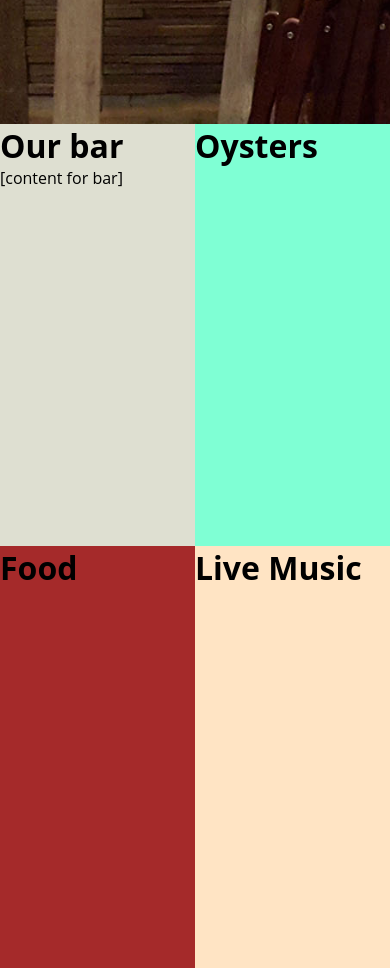
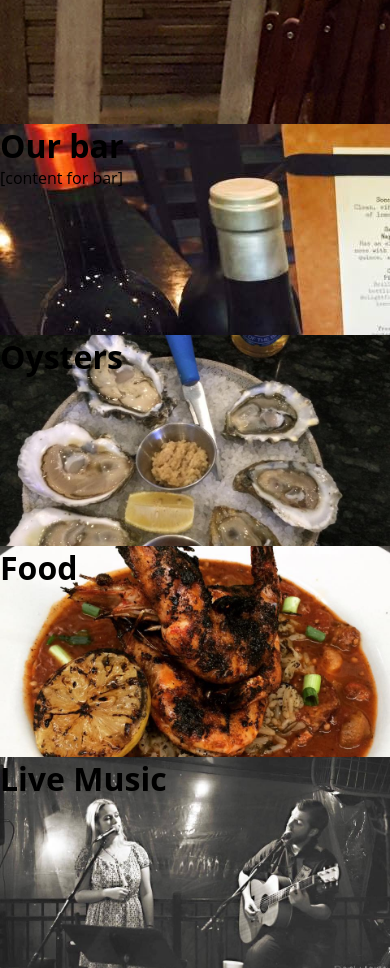
Before and after one commit to clvinning/snapper-website, a plain HTML site: page index.html in a window 390 px wide. Shown: the part 720-1688 px from the top of the page. Drawn offline with Linux system fonts and the light colour scheme.

Commit message:
Added more placeholder content and styles

```diff
--- a/css/main.css
+++ b/css/main.css
@@ -22,24 +22,38 @@ h1, p {
     background-image: url(../img/bghome.jpg);
     background-repeat: no-repeat;
     background-size: cover;
+    background-attachment: fixed;
 }
 
 #drinks {
   background-color: #DEDFD1;
+  background-image: url(../bar.jpg);
+  background-attachment: fixed;
 }
 
 #oysters {
   background-color: aquamarine;
+  background-image: url(../oysters.jpg);
+  background-repeat: no-repeat;
+  background-position: center;
+  background-size: cover;
+
 }
 
 #food {
-
-  background-color: brown
+  background-image: url(../food.jpg);
+  background-color: #000;
+  background-size: cover;
+  background-repeat: no-repeat;
+  background-position: center;
 }
 
 #music {
-
+  background-image: url(../music.jpg);
   background-color: bisque;
+  background-repeat: no-repeat;
+  background-position: center right;
+  background-size: cover;
 }
 
 /* Animation Effects Styles ------------------------ */
@@ -55,3 +69,17 @@ section .grow {
   height: 100%;
   transition: linear;
 }
+
+/* Media Queries ---------------------------------- */
+
+@media screen and (max-width: 768px) {
+  .products-wrapper section {
+    width: 100%;
+    height: 25%;
+    float: none
+  }
+
+  #music {
+
+  }
+}
```
Also changed, not shown: bar.jpg (added), food.jpg (added), music.jpg (added), oysters.jpg (added).
